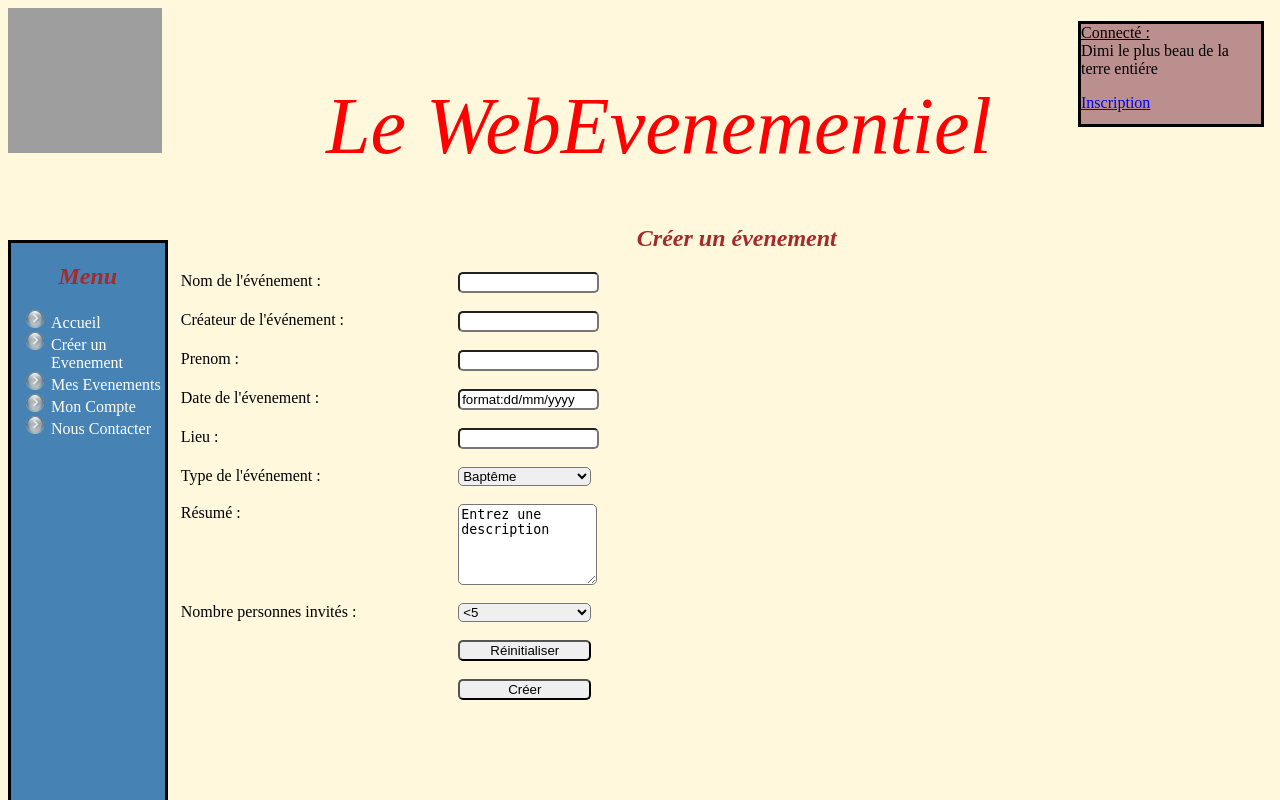
After one commit to skeggib/WebEvenementiel, a PHP site: page /CreerEvt.html in a window 1280 px wide. The commit adds this page. Run offline with PHP 8.4, Linux system fonts and the light colour scheme; grey boxes are pictures that could not be loaded.

Commit message:
ajout page creer contact et evenement

```diff
--- a/HTML/Accueil.html
+++ b/HTML/Accueil.html
@@ -14,13 +14,14 @@ http://www.w3.org/TR/html4/loose.dtd" >
 		<div class="connexion">
 			<u>Connecté :</u><br/>
 			Dimi le plus beau de la terre entiére</p>
+			<a href="CreerProfil.html">Inscription</a>
 		</div>
 	</div>
 	<div class="menu">
 		<h2 id="Menu">Menu</h2>
 			<ul>
 				<li><a href="Accueil.html">Accueil</a></li>
-				<li><a href="#Cevt">Créer un Evenement</a></li>
+				<li><a href="CreerEvt.html">Créer un Evenement</a></li>
 				<li><a href="#Evt">Mes Evenements</a></li>
 				<li><a href="#Compte">Mon Compte</a></li>
 				<li><a href="Contact.html">Nous Contacter</a></li>
--- a/HTML/CSS/style.css
+++ b/HTML/CSS/style.css
@@ -8,7 +8,7 @@ div.connexion{
 	margin-right:0.5em;
 	border-style:solid;
 	margin-top:1%;
-	height:80px;
+	height:100px;
 	width:180px;
 
 }
@@ -112,3 +112,53 @@ div.cont img{
 div.cont h2{
 	padding-top:2em;
 }
+
+div.profil{
+	position:absolute;
+	padding-top:3em;
+	margin-left:11%;
+	padding-left:20em;
+	text-indent:1em;
+}
+
+
+div.profil label{
+
+	float:left;
+	width: 150px;
+
+}
+
+div.profil input,select{
+	display:block;
+	width:10em;
+	margin-left:13em;
+	border-radius:5px;
+}
+
+div.evenement{
+	position:absolute;
+	padding-top:3em;
+	margin-left:11%;
+	padding-left:1em;
+	text-indent:1em;
+}
+
+div.evenement h2{
+	padding-left:19em;
+}
+
+
+div.evenement label{
+
+	float:left;
+	width: 200px;
+
+}
+
+div.evenement input,select,textarea{
+	display:block;
+	width:10em;
+	margin-left:22em;
+	border-radius:5px;
+}
--- a/HTML/Contact.html
+++ b/HTML/Contact.html
@@ -14,13 +14,14 @@ http://www.w3.org/TR/html4/loose.dtd" >
 		<div class="connexion">
 			<u>Connecté :</u><br/>
 			Dimi le plus beau de la terre entiére</p>
+			<a href="CreerProfil.html">Inscription</a>
 		</div>
 	</div>
 	<div class="menu">
 		<h2 id="Menu">Menu</h2>
 			<ul>
 				<li><a href="Accueil.html">Accueil</a></li>
-				<li><a href="#Cevt">Créer un Evenement</a></li>
+				<li><a href="CreerEvt.html">Créer un Evenement</a></li>
 				<li><a href="#Evt">Mes Evenements</a></li>
 				<li><a href="#Compte">Mon Compte</a></li>
 				<li><a href="Contact.html">Nous Contacter</a></li>
@@ -29,7 +30,7 @@ http://www.w3.org/TR/html4/loose.dtd" >
 
 	<div class="cont">
 		</p>
-		<h2 id="Compte">Nous Contacter</h2>
+		<h2 id="Contact">Nous Contacter</h2>
 		<p><u>Téléphone:</u> 0343567249</a><br />
 		<u>Mobile:</u>0684931837<br />
 		<u>Mail:</u> WebEvenement@upsud.fr<br />
--- /dev/null
+++ b/HTML/CreerEvt.html
@@ -0,0 +1,76 @@
+<!DOCTYPE html PUBLIC "-//W3C//DTD HTML 4.01 Transitional//EN" "
+http://www.w3.org/TR/html4/loose.dtd" >
+
+<html xmlns="http://www.w3.org/1999/xhtml" lang="fr" >
+<link rel="stylesheet" type="text/css" href="CSS/style.css" />
+	<head>
+		<title>WebEvenementiel</title>
+	</head>
+	<body>
+	<div class="entete">
+
+		<img src="logo.jpg" alt="Logo Entreprise" title="Logo Entreprise" />
+		<a id="Web">Le WebEvenementiel</a>
+		<div class="connexion">
+			<u>Connecté :</u><br/>
+			Dimi le plus beau de la terre entiére</p>
+			<a href="CreerProfil.html">Inscription</a>
+		</div>
+	</div>
+	<div class="menu">
+		<h2 id="Menu">Menu</h2>
+			<ul>
+				<li><a href="Accueil.html">Accueil</a></li>
+				<li><a href="CreerEvt.html">Créer un Evenement</a></li>
+				<li><a href="#Evt">Mes Evenements</a></li>
+				<li><a href="#Compte">Mon Compte</a></li>
+				<li><a href="Contact.html">Nous Contacter</a></li>
+			</ul>
+	</div>
+
+	<div class="evenement">
+		<h2 id="CreerEvt">Créer un évenement</h2>
+		<form method="" enctype="multipart/form-data" action="">
+			<label for="nomeve">Nom de l'événement :  </label>
+			<input type="text" name="nomeve" id="nomeve" ><br />
+			<label for="creeve">Créateur de l'événement :  </label>
+			<input type="text" name="creeve" id="creeve" ><br />
+			<label for="typeve">Prenom :  </label>
+			<input type="text" name="typeve" id="prenom" ><br />
+			<label for="dateve" >Date de l'évenement :  </label>
+			<input type="text" name="dateve" id="dateve" value="format:dd/mm/yyyy" ><br />
+			<label for="lieu">Lieu :  </label>
+			<input type="text" name="lieu" id="lieu" ><br>
+			<label for="typeve" id="typeve">Type de l'événement :</label>
+				<select name="typeve" id="typeve">
+					<option value="bapteme">Baptême</option>
+					<option value="barmitsva">Barmitsva</option>
+					<option value="anniversaire">Anniversaire</option>
+					<option value="soiree">Soirée</option>
+					<option value="communion">Communion</option>
+					<option value="mariage">Mariage</option>
+					<option value="fiancailles">Fiancailles</option>
+					<option value="naissance">Naissance</option>
+					<option value="autre">Autre</option>
+				</select><br />
+				<label for="description" id="description">Résumé :  </label>
+				<textarea name="description" id="description" cols="70" rows="5">Entrez une description</textarea><br>
+				<label for="nbinv" id="nbinv">Nombre personnes invités :</label>
+				<select name="nbinv" id="nbinv">
+					<option value="5"><5</option>
+					<option value="15"><15</option>
+					<option value="30"><30</option>
+					<option value="50"><50</option>
+					<option value="75"><75</option>
+					<option value="100"><100</option>
+					<option value="150"><150</option>
+					<option value="200"><200</option>
+					<option value="250">plus de 200</option>
+				</select><br />
+				<input type="reset" value="Réinitialiser" /> <br />
+				<input type="submit" value="Créer" /> <br />
+
+
+	</div>
+	</body>
+</html>
```
Also changed, not shown: HTML/CreerProfil.html (added, +265 -0 lines).
